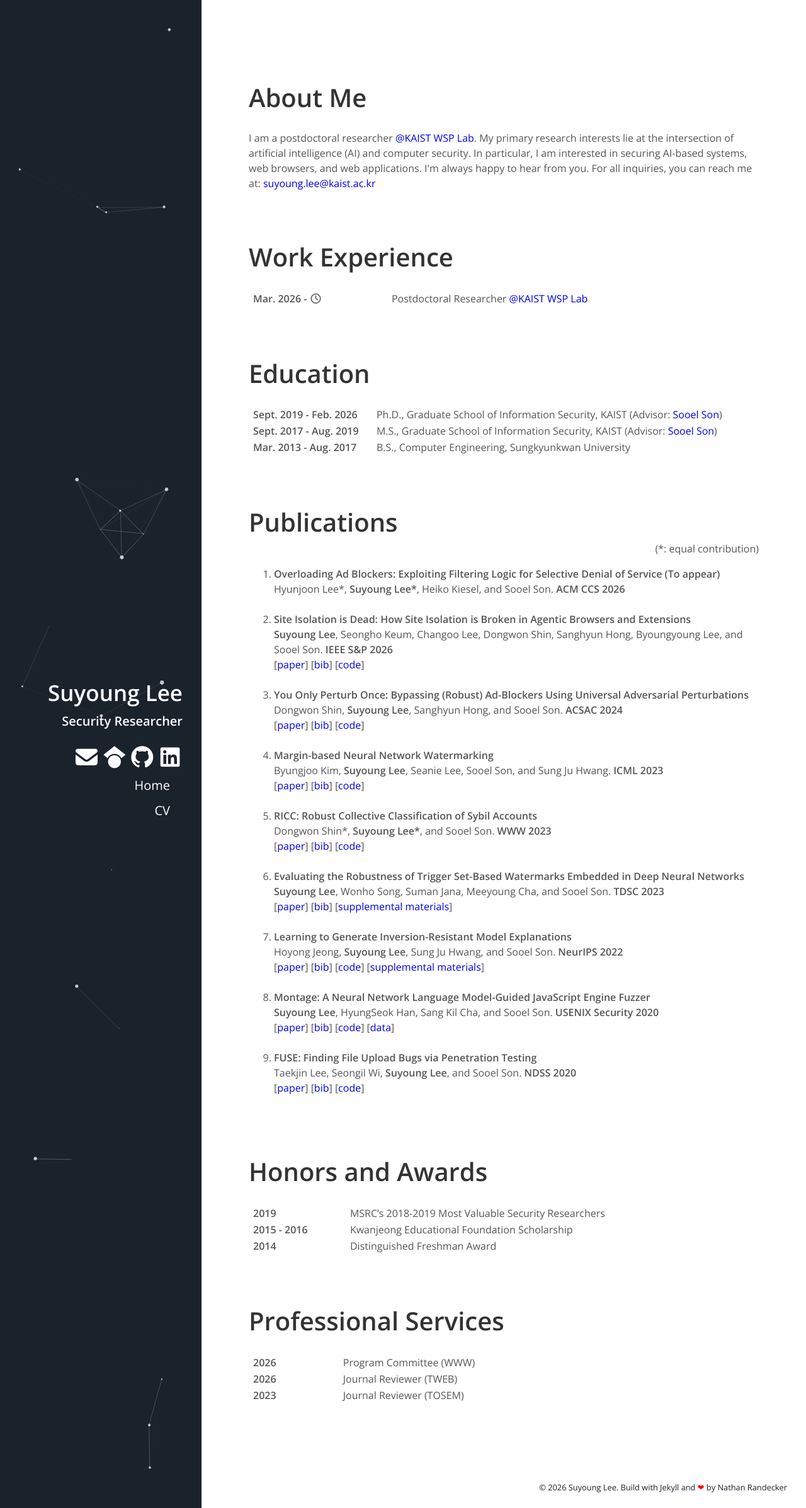
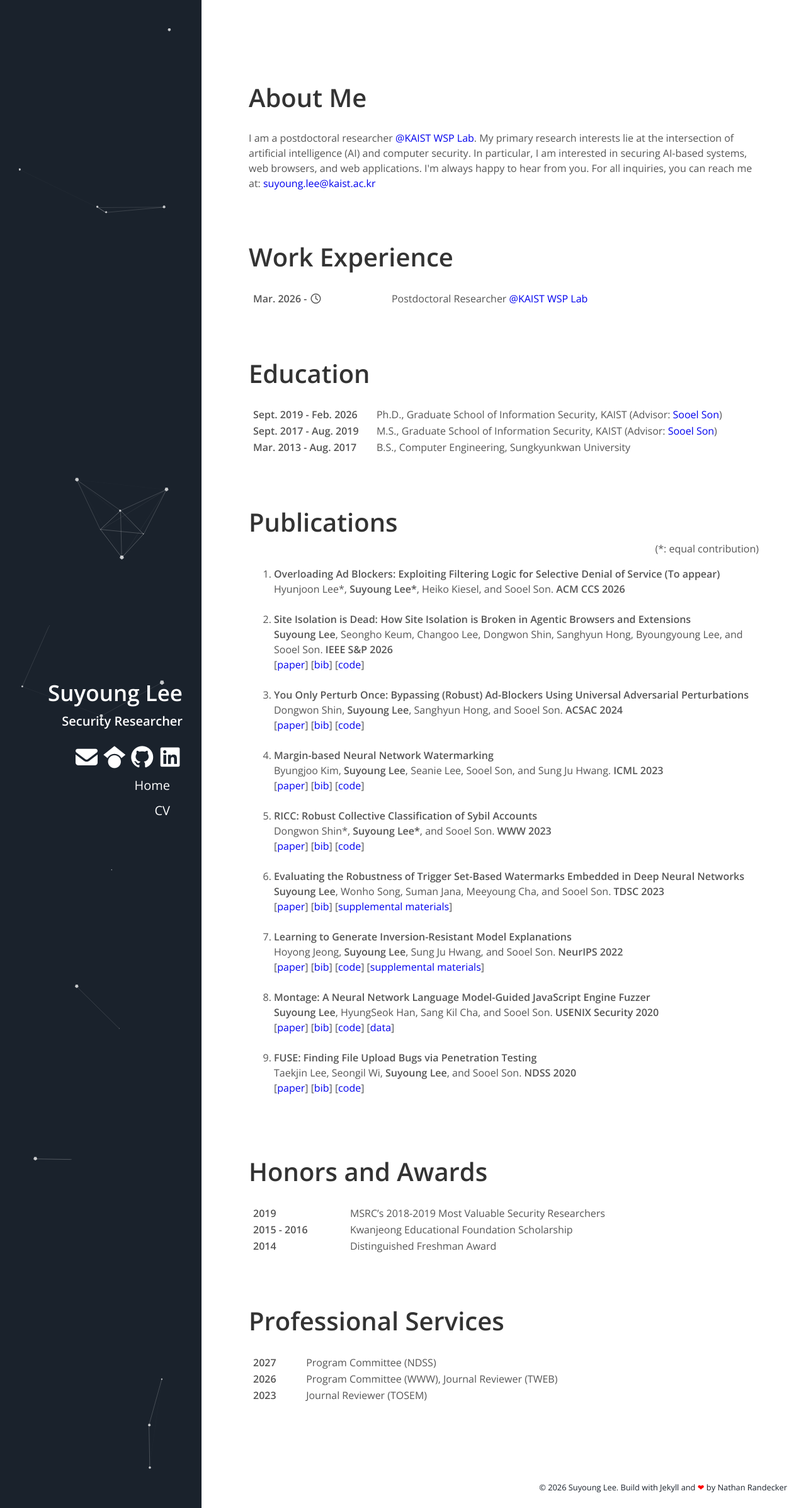
Before and after one commit to leeswimming/leeswimming.github.io, a Jekyll site: the page built from index.html, in a window 1280 px wide. Shown: the whole page at 63% size. Built offline with Jekyll 4.4.1, drawn with Linux system fonts in a browser that asks for light colours; nearby versions of some CDN libraries.

Commit message:
Update services.yml

```diff
--- a/_data/services.yml
+++ b/_data/services.yml
@@ -1,8 +1,8 @@
-- year: 2026
-  descr: Program Committee (WWW)
+- year: 2027
+  descr: Program Committee (NDSS)
 
 - year: 2026
-  descr: Journal Reviewer (TWEB)
+  descr: Program Committee (WWW), Journal Reviewer (TWEB)
 
 - year: 2023
   descr: Journal Reviewer (TOSEM)
```
